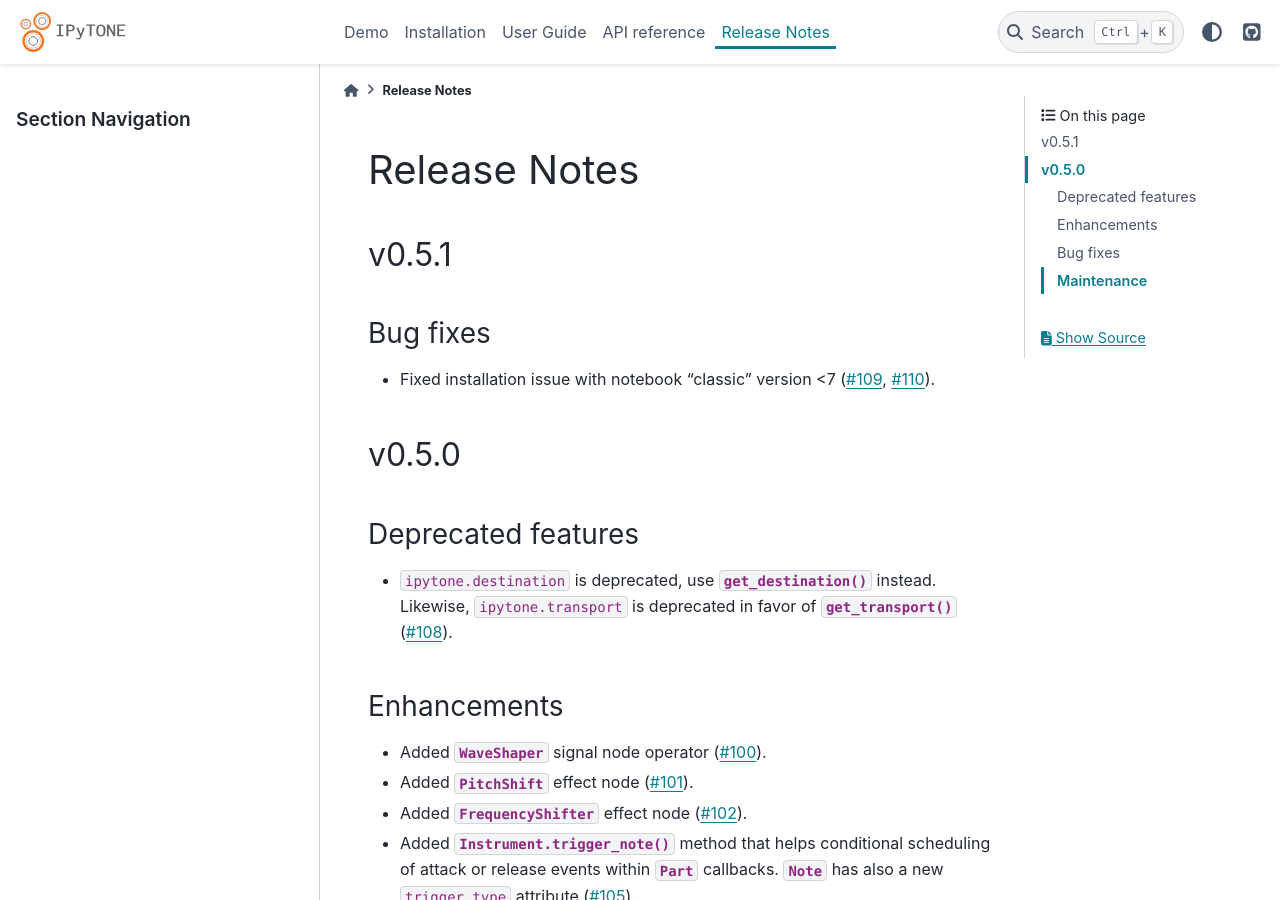
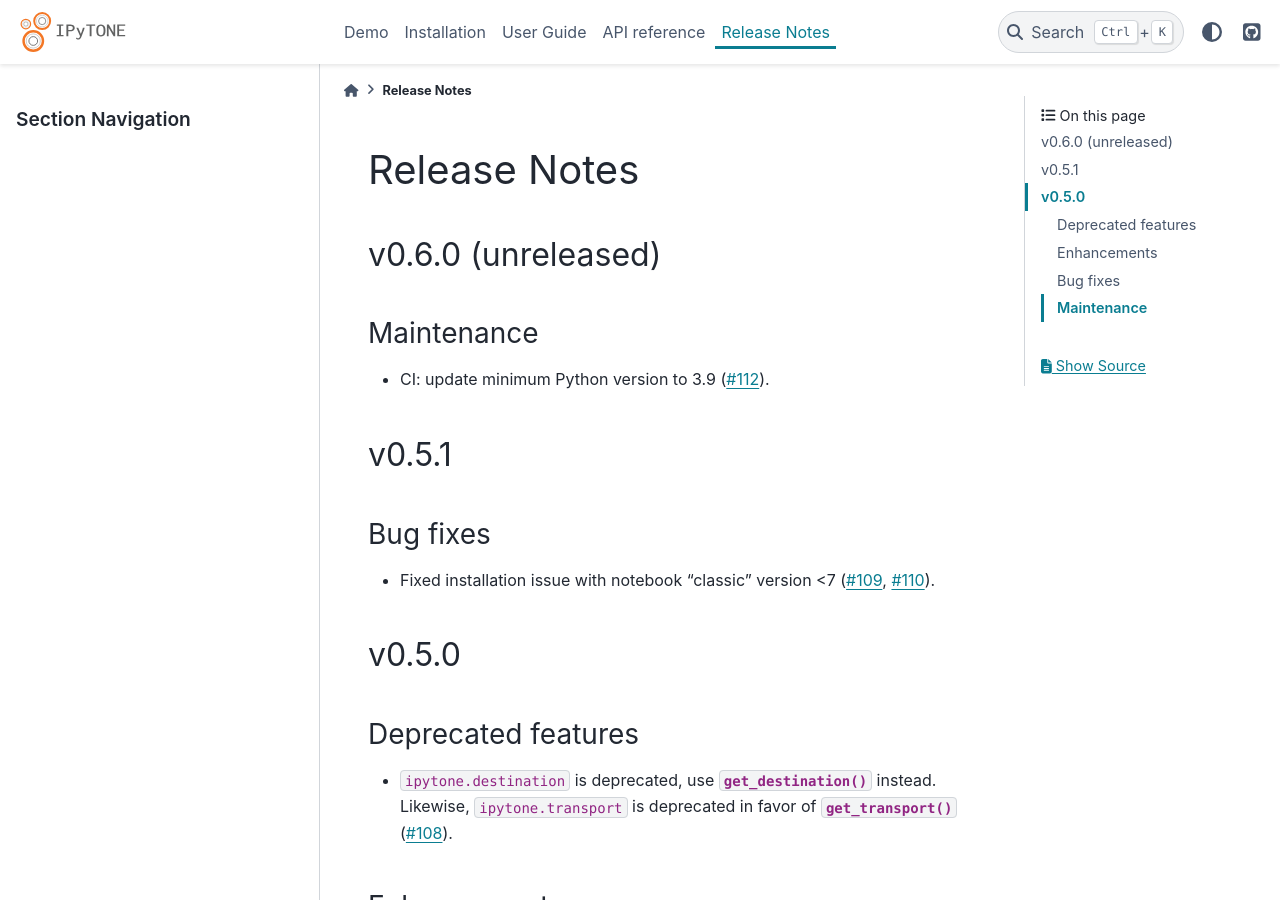
Before and after one commit to geigr/ipytone, a Sphinx documentation site: the page built from docs/release_notes.rst, in a window 1280 px wide and 900 px high. Built offline with Sphinx 7.4.7 and the PyData theme 0.15.4, drawn with Linux system fonts in a browser that asks for light colours.

Commit message:
ci: update python min version to 3.9 (#112)

```diff
--- a/docs/release_notes.rst
+++ b/docs/release_notes.rst
@@ -4,6 +4,14 @@
 
 Release Notes
 =============
+
+v0.6.0 (unreleased)
+-------------------
+
+Maintenance
+~~~~~~~~~~~
+
+- CI: update minimum Python version to 3.9 (:pull:`112`).
 
 v0.5.1
 ------
```
Also changed, not shown: 4 other files.
